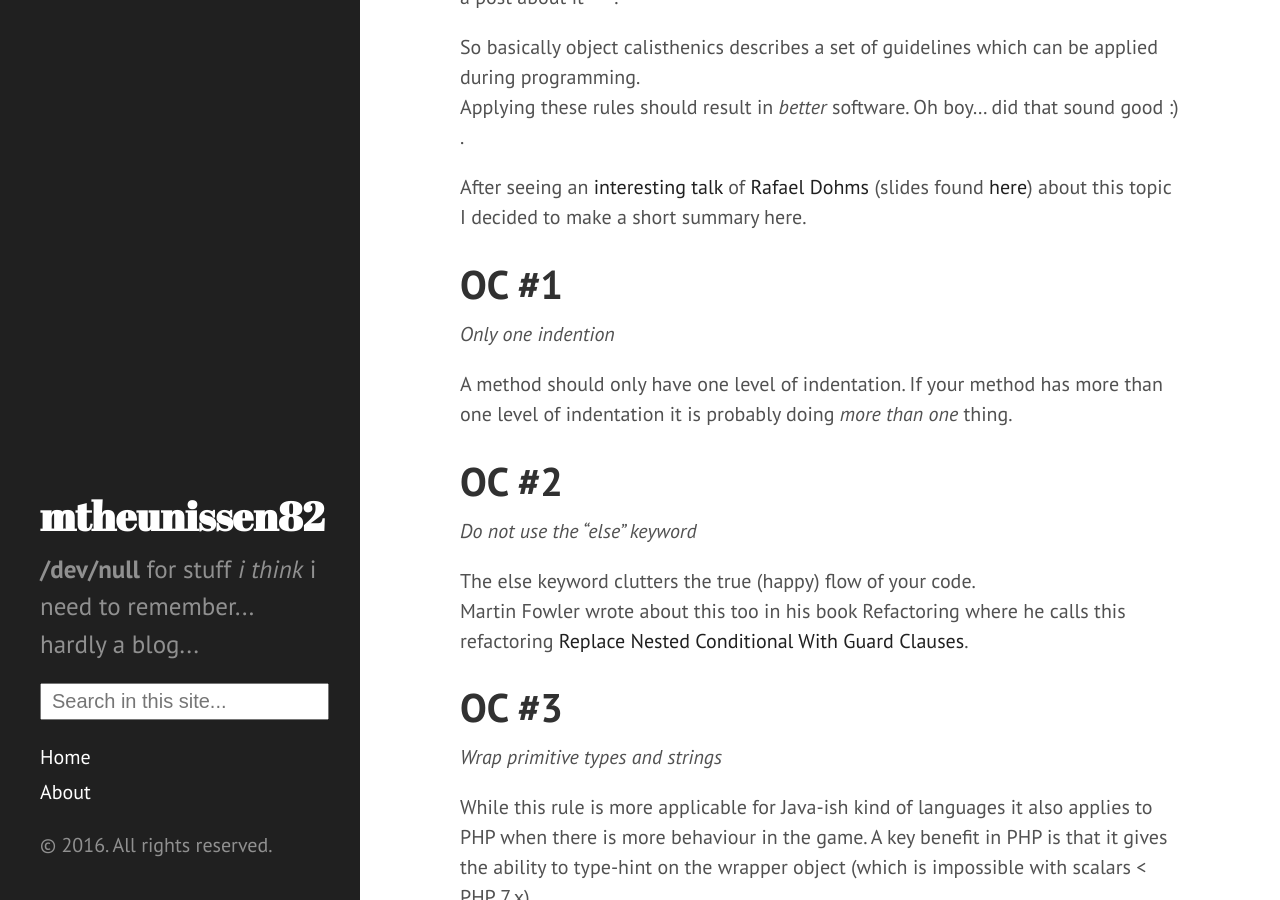
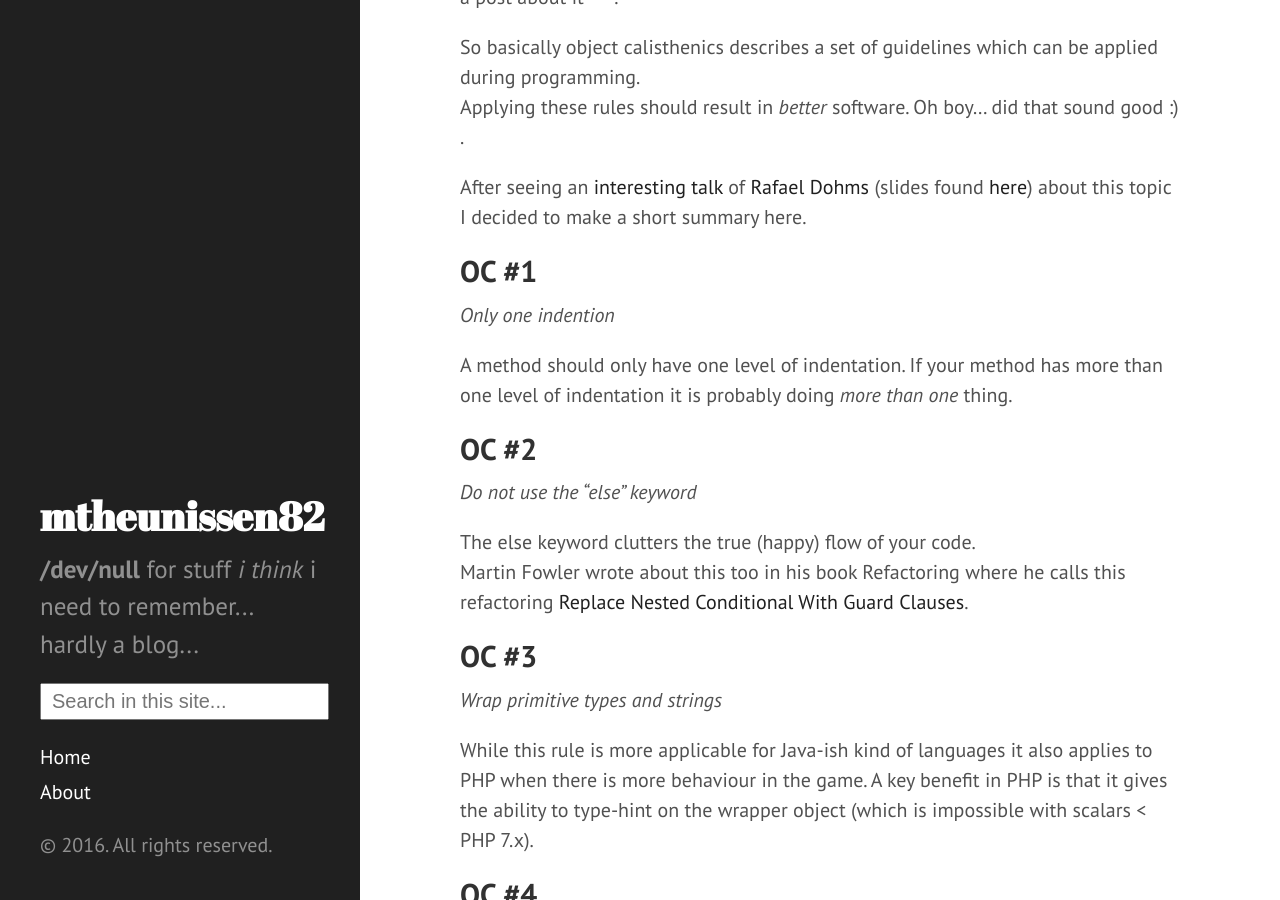
Before and after one commit to mtheunissen82/mtheunissen82.github.io, a Jekyll site: the page built from _posts/2016-03-03-object-calisthenics.md, in a window 1280 px wide and 900 px high, scrolled down 368 px. Built offline with Jekyll 4.4.1, drawn with Linux system fonts in a browser that asks for light colours; nearby versions of some CDN libraries; comment, search, counter and statistics services are not loaded.

Commit message:
Change h1 to h2

```diff
--- a/_posts/2016-03-03-object-calisthenics.md
+++ b/_posts/2016-03-03-object-calisthenics.md
@@ -13,24 +13,24 @@ Applying these rules should result in *better* software. Oh boy... did that soun
 
 After seeing an [interesting talk](https://www.youtube.com/watch?v=H2AvoAzbGOE) of [Rafael Dohms](https://twitter.com/rdohms) (slides found [here](http://www.slideshare.net/rdohms/your-code-sucks-lets-fix-it-15471808)) about this topic I decided to make a short summary here.
 
-# OC #1
+## OC #1
 *Only one indention*
 
 A method should only have one level of indentation.
 If your method has more than one level of indentation it is probably doing *more than one* thing.
 
-# OC #2
+## OC #2
 *Do not use the "else" keyword*
 
 The else keyword clutters the true (happy) flow of your code.
 Martin Fowler wrote about this too in his book Refactoring where he calls this refactoring [Replace Nested Conditional With Guard Clauses](http://refactoring.com/catalog/replaceNestedConditionalWithGuardClauses.html).
 
-# OC #3
+## OC #3
 *Wrap primitive types and strings*
 
 While this rule is more applicable for Java-ish kind of languages it also applies to PHP when there is more behaviour in the game. A key benefit in PHP is that it gives the ability to type-hint on the wrapper object (which is impossible with scalars < PHP 7.x).
 
-# OC #4
+## OC #4
 *One -> per line*
 
 This rule suggest that if there is more then one -> (dot in Java) per line, there might be a encapsulation issue in your model.
@@ -45,13 +45,13 @@ LoD rules:
 - When your method takes parameters, your method can call methods on those parameters directly.
 - When your method creates local objects, that method can call methods on the local objects.
 
-# OC #5
+## OC #5
 *Do not abbreviate*
 
 Just don't do it period.
 The cause of abbreviation might have to do with the fact that a function or method is doing too much.
 
-# OC #6
+## OC #6
 *Keep your classes small*
 
 Rule of thumb:
@@ -60,13 +60,13 @@ Rule of thumb:
 - 15-20 lines per method (if more the method is probably doing too much)
 - 10 methods per class
 
-# OC #7
+## OC #7
 *Use first class collections*
 
 I think this is more applicable to Java-ish languages but it can have its benefits for PHP as well.
 If you have a collection of any type, put them in a separate class/type. This way you can put all the behaviour which belongs to the collection in its own type without cluttering it with other irrelevant logic.
 
-# OC #8
+## OC #8
 *Do not use accessors (getters/setters)*
 
 This rule tells you that you shouldnt just create dumb data objects. That is object with only getters/setters and no behaviour. Put the behavior there where it belongs.
```
